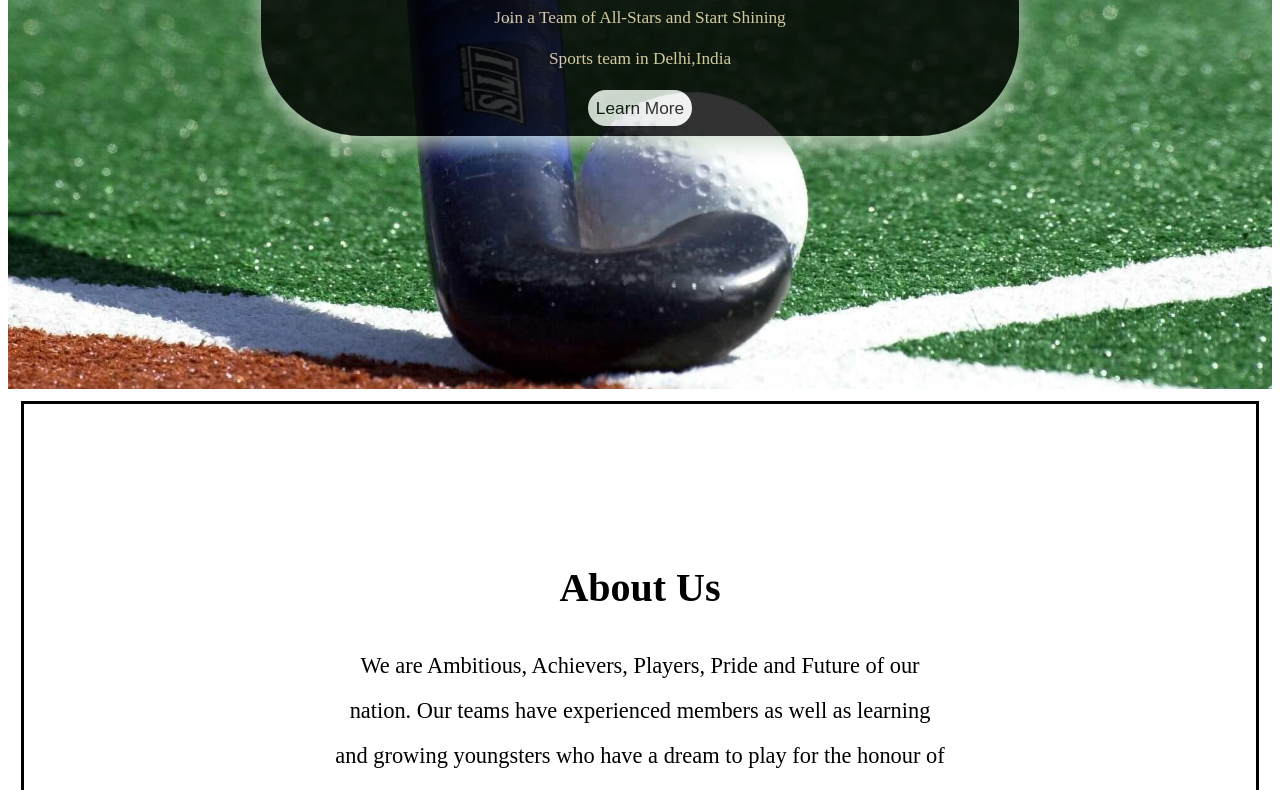
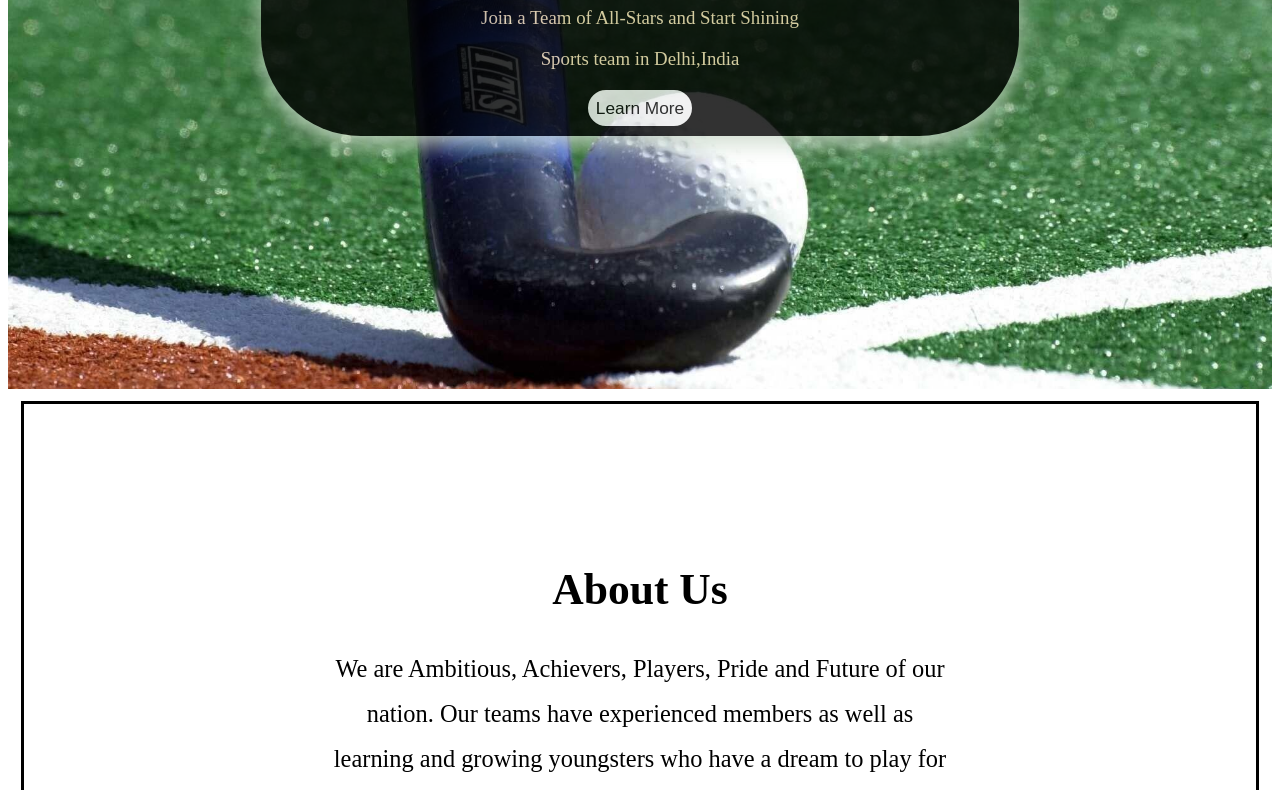
Before and after one commit to surajbhat316/hockey, a website: page index.html in a window 1280 px wide. Shown: the part 295-1085 px from the top of the page. Drawn offline with Linux system fonts and the light colour scheme.

Commit message:
changed font size adjust

```diff
--- a/style.css
+++ b/style.css
@@ -1,5 +1,6 @@
 html {
     scroll-behavior: smooth;
+    font-size-adjust: 0.50;
 }
 .header {
 	width: 100%;
```
